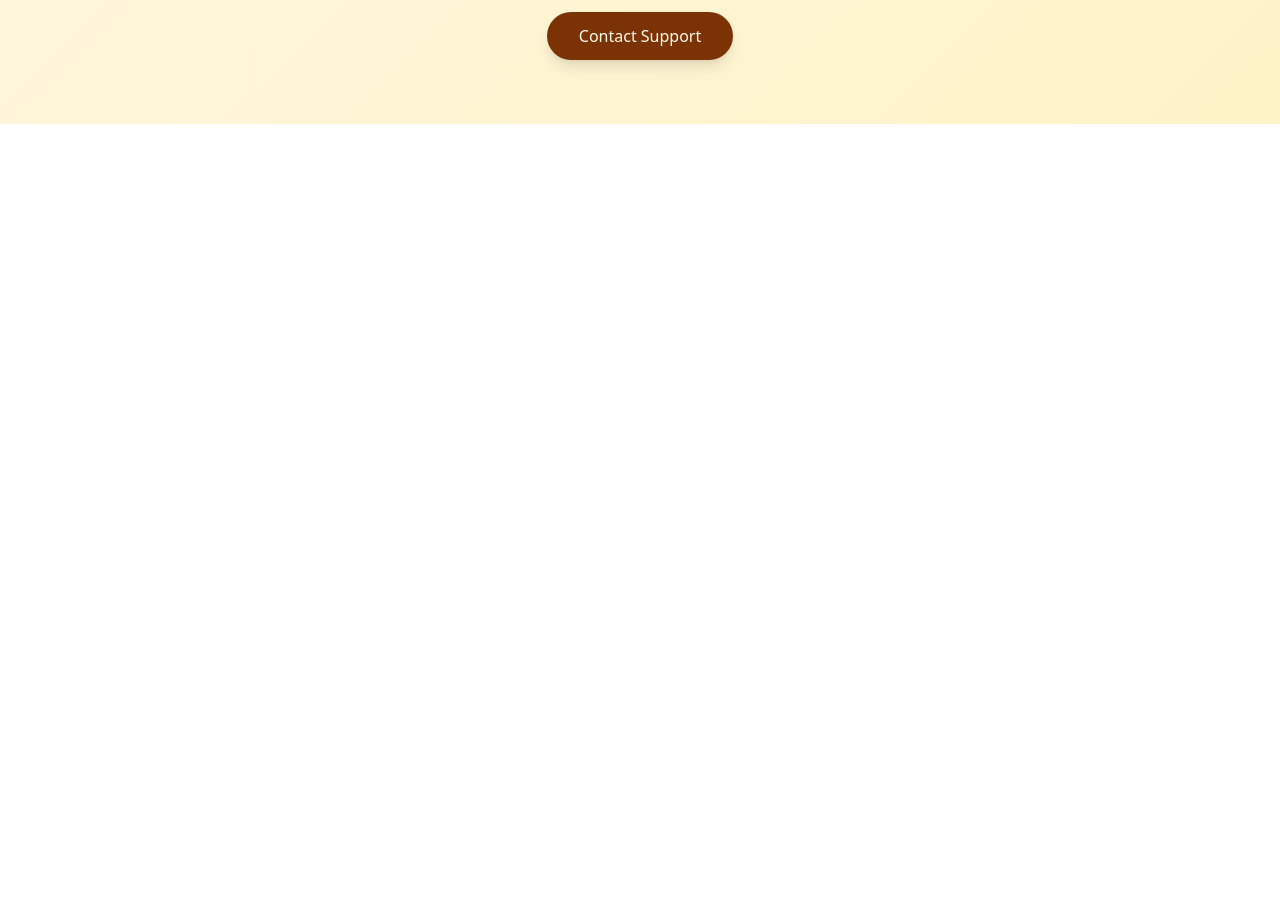
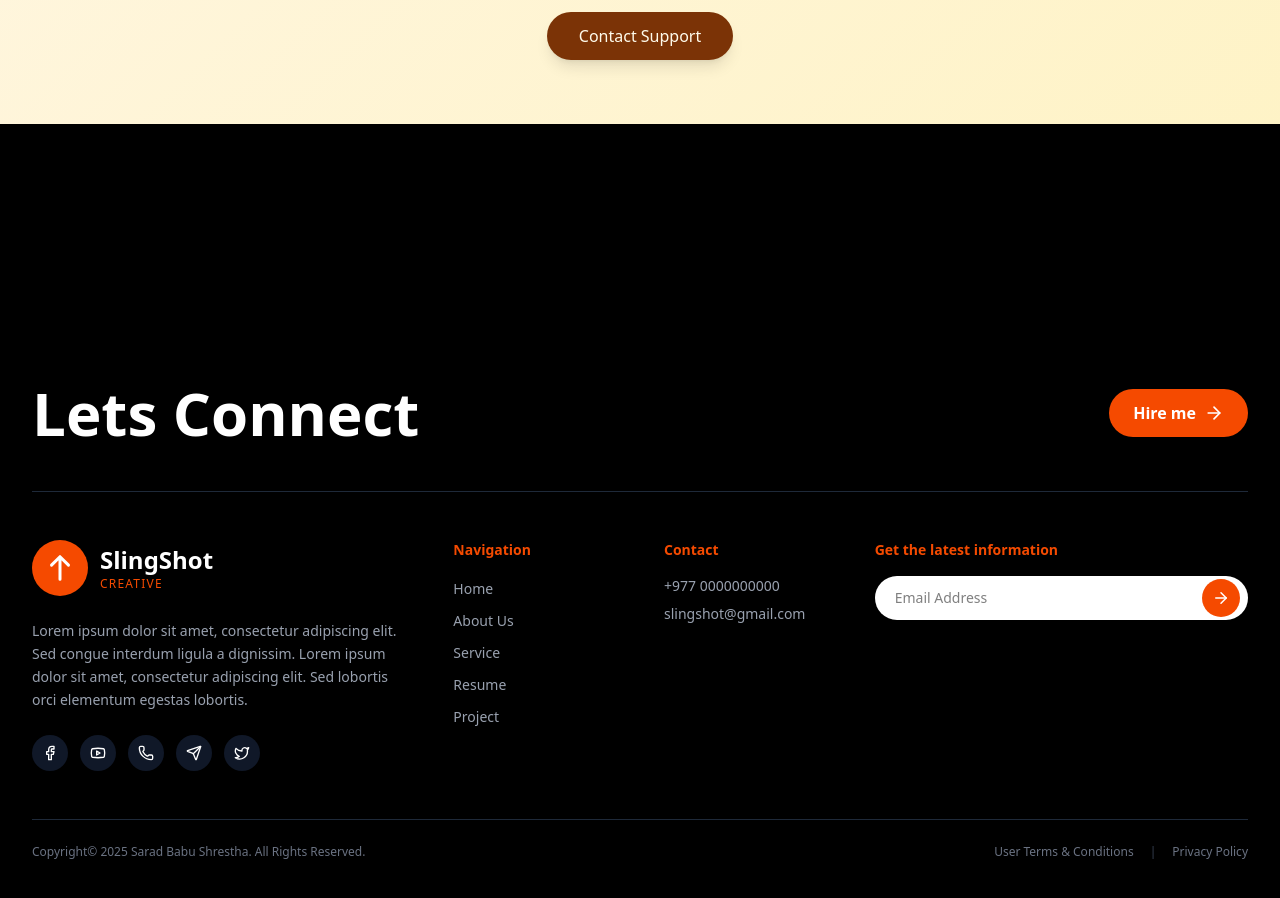
Before and after one commit to saradbabushrestha/Slingshot-Creative-, a React (Vite) app: page / in a window 1280 px wide. Shown: the part 7900-8798 px from the top of the page. Before the commit the page ends 8024 px from the top, so only its background shows below. Built offline with nearby package versions, Linux system fonts and the light colour scheme.

Commit message:
footer static added

```diff
--- a/src/App.tsx
+++ b/src/App.tsx
@@ -1,6 +1,7 @@
 import "./App.css";
 import About from "./page/About";
 import FAQAccordion from "./page/FAQ";
+import AnimatedFooter from "./page/Footer";
 
 import Home from "./page/Home";
 import MailSection from "./page/MailSection";
@@ -20,6 +21,7 @@ const App: React.FC = () => {
       <TestimonialsCarousel />
       <MailSection />
       <FAQAccordion />
+      <AnimatedFooter />
     </>
   );
 };
--- /dev/null
+++ b/src/page/Footer.tsx
@@ -0,0 +1,241 @@
+import React, { useState, useEffect } from "react";
+import {
+  ArrowRight,
+  Facebook,
+  Youtube,
+  Phone,
+  Send,
+  Twitter,
+} from "lucide-react";
+
+const AnimatedFooter: React.FC = () => {
+  const [email, setEmail] = useState("");
+  const [isVisible, setIsVisible] = useState(false);
+  const [hoveredLink, setHoveredLink] = useState<string | null>(null);
+
+  useEffect(() => {
+    setIsVisible(true);
+  }, []);
+
+  const navLinks = ["Home", "About Us", "Service", "Resume", "Project"];
+
+  const socialIcons = [
+    { Icon: Facebook, delay: 0, label: "Facebook" },
+    { Icon: Youtube, delay: 0.1, label: "YouTube" },
+    { Icon: Phone, delay: 0.2, label: "WhatsApp" },
+    { Icon: Send, delay: 0.3, label: "Telegram" },
+    { Icon: Twitter, delay: 0.4, label: "Twitter" },
+  ];
+
+  return (
+    <div className="min-h-screen bg-black flex items-end justify-center p-8">
+      <div className="w-full max-w-7xl pb-8">
+        {/* Header Section */}
+        <div className="flex justify-between items-center mb-12">
+          <h1
+            className={`text-5xl md:text-6xl font-bold text-white transition-all duration-1000 transform ${
+              isVisible
+                ? "translate-x-0 opacity-100"
+                : "-translate-x-20 opacity-0"
+            }`}
+          >
+            Lets Connect
+          </h1>
+          <button className="bg-orange-600 hover:bg-orange-700 text-white px-6 py-3 rounded-full font-semibold transition-all duration-300 transform hover:scale-105 flex items-center gap-2 group">
+            Hire me
+            <ArrowRight
+              className="group-hover:translate-x-1 transition-transform duration-300"
+              size={20}
+            />
+          </button>
+        </div>
+
+        {/* Divider */}
+        <div className="h-px bg-gray-800 mb-12" />
+
+        {/* Main Footer Content */}
+        <div className="grid grid-cols-1 md:grid-cols-3 gap-12 mb-12">
+          {/* Logo and Description */}
+          <div
+            className={`transition-all duration-700 delay-200 transform ${
+              isVisible
+                ? "translate-y-0 opacity-100"
+                : "translate-y-10 opacity-0"
+            }`}
+          >
+            <div className="flex items-center gap-3 mb-6">
+              <div className="relative w-14 h-14 bg-orange-600 rounded-full flex items-center justify-center transform transition-transform duration-300 hover:rotate-12">
+                <svg
+                  width="32"
+                  height="32"
+                  viewBox="0 0 32 32"
+                  fill="none"
+                  className="transform -rotate-45"
+                >
+                  <path
+                    d="M8 24L24 8M24 8H12M24 8V20"
+                    stroke="white"
+                    strokeWidth="3"
+                    strokeLinecap="round"
+                    strokeLinejoin="round"
+                  />
+                </svg>
+              </div>
+              <div>
+                <h2 className="text-2xl font-bold text-white">SlingShot</h2>
+                <p className="text-orange-600 text-xs tracking-widest">
+                  CREATIVE
+                </p>
+              </div>
+            </div>
+
+            <p className="text-gray-400 leading-relaxed mb-6 text-sm">
+              Lorem ipsum dolor sit amet, consectetur adipiscing elit. Sed
+              congue interdum ligula a dignissim. Lorem ipsum dolor sit amet,
+              consectetur adipiscing elit. Sed lobortis orci elementum egestas
+              lobortis.
+            </p>
+
+            {/* Social Icons */}
+            <div className="flex gap-3">
+              {socialIcons.map(({ Icon, delay, label }, idx) => (
+                <button
+                  key={idx}
+                  aria-label={label}
+                  className={`w-9 h-9 bg-gray-900 rounded-full flex items-center justify-center cursor-pointer transform hover:bg-orange-600 hover:scale-110 transition-all duration-300 ${
+                    isVisible ? "scale-100 opacity-100" : "scale-0 opacity-0"
+                  }`}
+                  style={{
+                    transitionDelay: `${delay + 0.3}s`,
+                  }}
+                >
+                  <Icon size={16} className="text-white" />
+                </button>
+              ))}
+            </div>
+          </div>
+
+          {/* Navigation and Contact */}
+          <div className="grid grid-cols-2 gap-12">
+            {/* Navigation */}
+            <div
+              className={`transition-all duration-700 delay-400 transform ${
+                isVisible
+                  ? "translate-y-0 opacity-100"
+                  : "translate-y-10 opacity-0"
+              }`}
+            >
+              <h3 className="text-orange-600 font-semibold mb-4 text-sm">
+                Navigation
+              </h3>
+              <ul className="space-y-2">
+                {navLinks.map((link, idx) => (
+                  <li
+                    key={link}
+                    onMouseEnter={() => setHoveredLink(link)}
+                    onMouseLeave={() => setHoveredLink(null)}
+                  >
+                    <a
+                      href="#"
+                      className={`text-gray-400 hover:text-white transition-all duration-300 inline-block text-sm ${
+                        hoveredLink === link ? "translate-x-2" : ""
+                      }`}
+                    >
+                      {link}
+                    </a>
+                  </li>
+                ))}
+              </ul>
+            </div>
+
+            {/* Contact */}
+            <div
+              className={`transition-all duration-700 delay-500 transform ${
+                isVisible
+                  ? "translate-y-0 opacity-100"
+                  : "translate-y-10 opacity-0"
+              }`}
+            >
+              <h3 className="text-orange-600 font-semibold mb-4 text-sm">
+                Contact
+              </h3>
+              <div className="space-y-2">
+                <a
+                  href="tel:+9770000000000"
+                  className="text-gray-400 hover:text-white transition-colors block text-sm"
+                >
+                  +977 0000000000
+                </a>
+                <a
+                  href="mailto:slingshot@gmail.com"
+                  className="text-gray-400 hover:text-white transition-colors block text-sm"
+                >
+                  slingshot@gmail.com
+                </a>
+              </div>
+            </div>
+          </div>
+
+          {/* Newsletter */}
+          <div
+            className={`transition-all duration-700 delay-600 transform ${
+              isVisible
+                ? "translate-y-0 opacity-100"
+                : "translate-y-10 opacity-0"
+            }`}
+          >
+            <h3 className="text-orange-600 font-semibold mb-4 text-sm">
+              Get the latest information
+            </h3>
+            <form
+              onSubmit={(e) => {
+                e.preventDefault();
+                setEmail("");
+              }}
+              className="relative"
+            >
+              <input
+                type="email"
+                placeholder="Email Address"
+                value={email}
+                onChange={(e) => setEmail(e.target.value)}
+                required
+                className="w-full bg-white text-black px-5 py-3 rounded-full pr-14 focus:outline-none focus:ring-2 focus:ring-orange-600 transition-all duration-300 text-sm"
+              />
+              <button
+                type="submit"
+                aria-label="Subscribe"
+                className="absolute right-2 top-1/2 -translate-y-1/2 bg-orange-600 hover:bg-orange-700 p-2.5 rounded-full transition-all duration-300 transform hover:scale-110"
+              >
+                <ArrowRight size={18} className="text-white" />
+              </button>
+            </form>
+          </div>
+        </div>
+
+        {/* Bottom Divider */}
+        <div className="h-px bg-gray-800 mb-6" />
+
+        {/* Copyright */}
+        <div
+          className={`flex flex-col md:flex-row justify-between items-center gap-4 text-gray-500 text-xs transition-all duration-700 delay-700 transform ${
+            isVisible ? "translate-y-0 opacity-100" : "translate-y-10 opacity-0"
+          }`}
+        >
+          <p>Copyright© 2025 Sarad Babu Shrestha. All Rights Reserved.</p>
+          <div className="flex gap-4 items-center">
+            <a href="#" className="hover:text-white transition-colors">
+              User Terms & Conditions
+            </a>
+            <span className="text-gray-700">|</span>
+            <a href="#" className="hover:text-white transition-colors">
+              Privacy Policy
+            </a>
+          </div>
+        </div>
+      </div>
+    </div>
+  );
+};
+
+export default AnimatedFooter;
```
